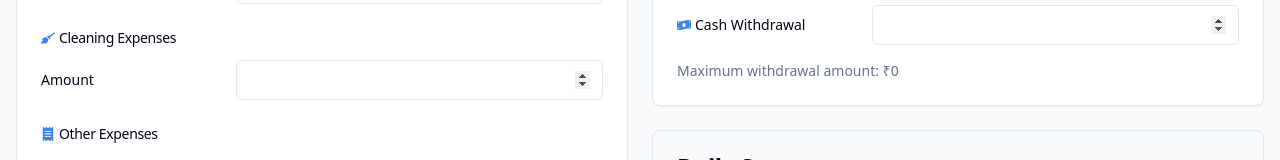
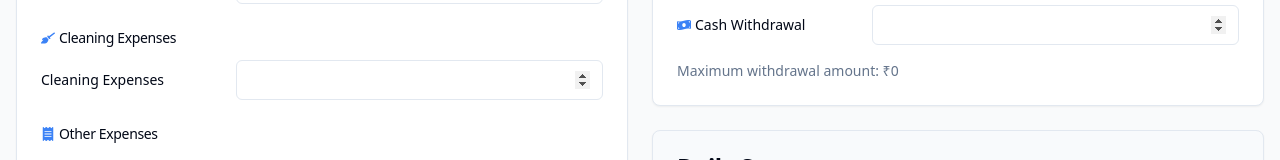
Before and after one commit to Balajimcr/SalesTracker, a React (Vite) app: page / in a window 1280 px wide. Shown: the part 871-1031 px from the top of the page. Built offline with nearby package versions, Linux system fonts and the light colour scheme.

Commit message:
Fix: Update cleaning expenses label
Replaced the label "Amount" with "Cleaning Expenses" in the Cleaning Expenses section.

```diff
--- a/src/components/dashboard/ExpensesForm.tsx
+++ b/src/components/dashboard/ExpensesForm.tsx
@@ -1,3 +1,4 @@
+
 import { useEffect, useState } from "react";
 import { SalesRecord } from "@/types/salesTypes";
 import { Card, CardContent, CardHeader, CardTitle } from "@/components/ui/card";
@@ -111,7 +112,7 @@ const ExpensesForm = ({ data, onChange }: ExpensesFormProps) => {
             </h3>
             <div className="grid grid-cols-[1fr_2fr] items-center gap-3">
               <Label htmlFor="cleaningExpenses" className="text-sm">
-                Amount
+                Cleaning Expenses
               </Label>
               <Input
                 id="cleaningExpenses"
```
